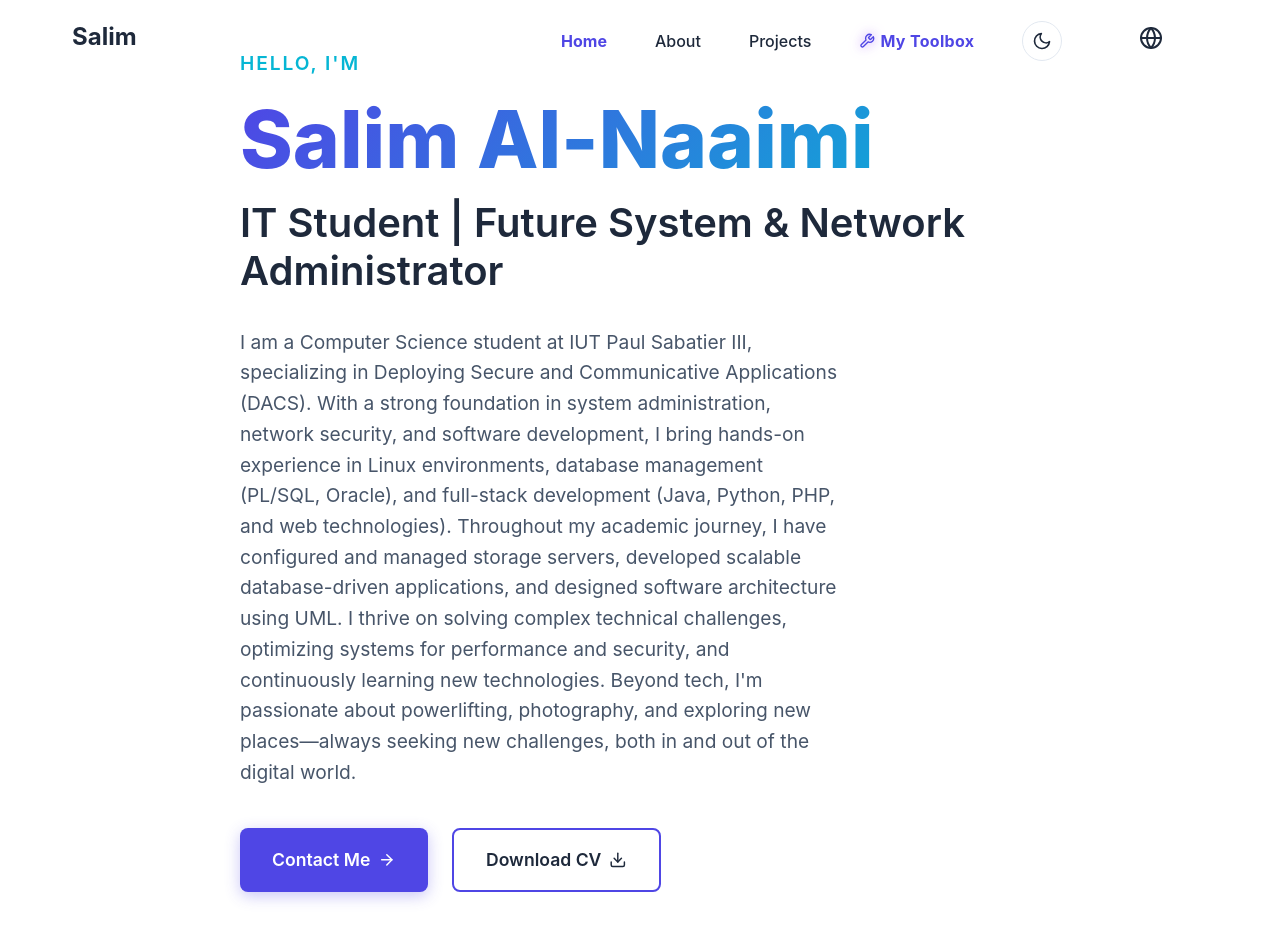
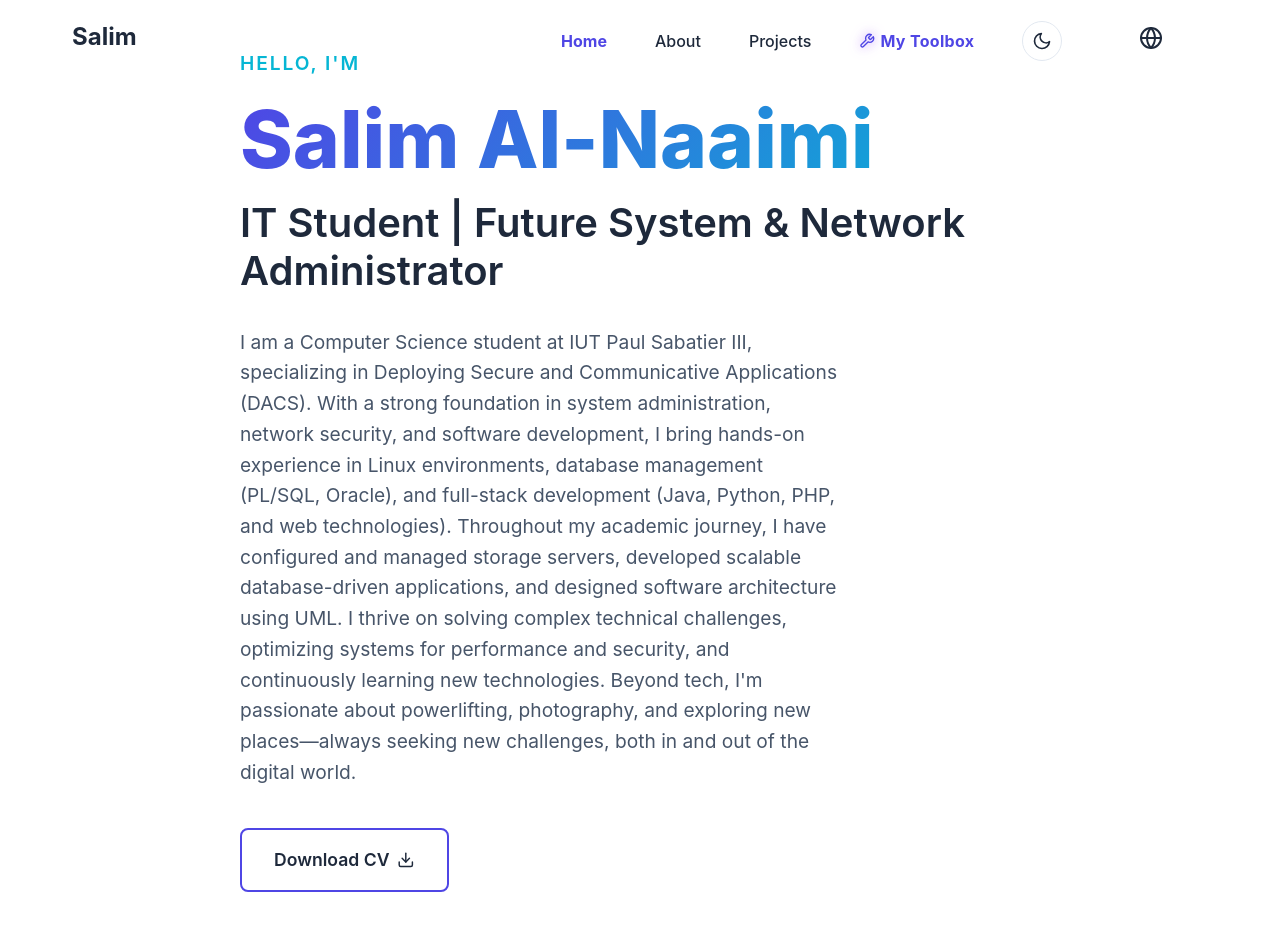
Before and after one commit to iisloomx/portfolio-V1, a React (Vite) app: page / in a window 1280 px wide. Shown: the top 952 px of the page. Built offline with nearby package versions, Linux system fonts and the light colour scheme.

Commit message:
Remove Contact button from Hero section

```diff
--- a/src/components/Hero/Hero.jsx
+++ b/src/components/Hero/Hero.jsx
@@ -205,13 +205,7 @@ function Hero() {
             initial="hidden"
             animate="visible"
           >
-            <Button
-              href="#contact"
-              className="primary"
-              variants={itemVariants}
-            >
-              {t.contactButton} <FiArrowRight />
-            </Button>
+            {/* Contact button removed */}
             <Button
               href="/CV.pdf"
               download
```
